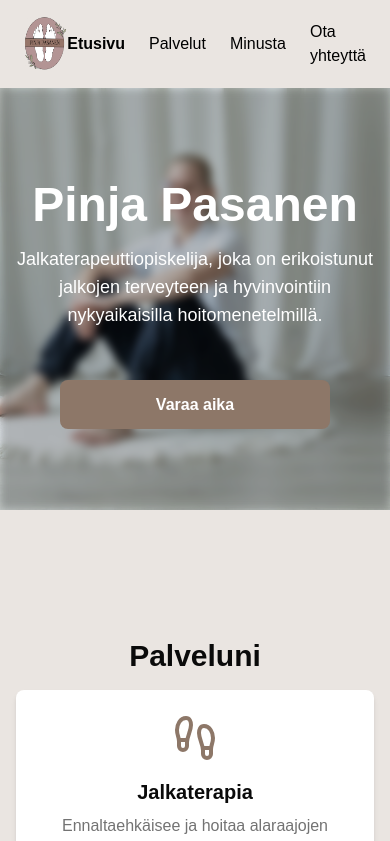
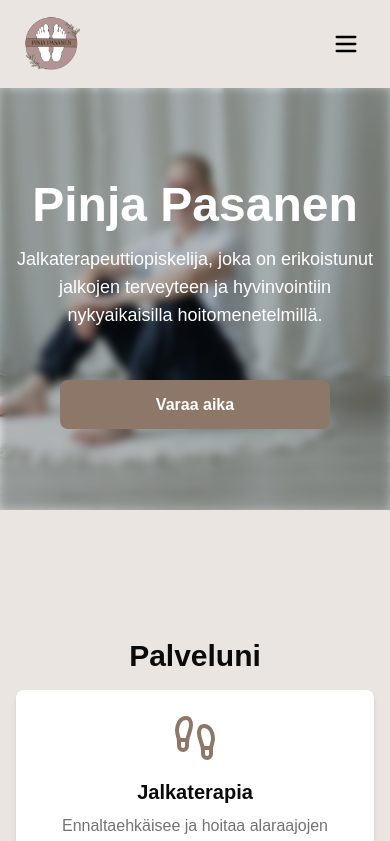
Before and after one commit to Markus-Pasanen/pinja-website, a Next.js app: page / in a window 390 px wide. Shown: the top 841 px of the page. Built offline with nearby package versions, Linux system fonts and the light colour scheme.

Commit message:
burger menu

```diff
--- a/src/components/Navbar.tsx
+++ b/src/components/Navbar.tsx
@@ -3,9 +3,11 @@ import { useState, useEffect } from 'react';
 import Link from 'next/link';
 import { cn } from "@/lib/utils";
 import { usePathname } from 'next/navigation';
+import { Menu, X } from "lucide-react";
 
 const Navbar = () => {
   const [isSticky, setIsSticky] = useState(false);
+  const [menuOpen, setMenuOpen] = useState(false);
   const pathname = usePathname();
 
   useEffect(() => {
@@ -20,6 +22,11 @@ const Navbar = () => {
     };
   }, []);
 
+  // Close menu on route change
+  useEffect(() => {
+    setMenuOpen(false);
+  }, [pathname]);
+
   return (
     <nav
       className={cn(
@@ -28,10 +35,20 @@ const Navbar = () => {
       )}
     >
       <div className="container mx-auto flex items-center justify-between">
-        <Link href="/" className="text-2xl font-bold">
+        <Link href="/" className="text-2xl font-bold z-50">
           <img src="/logo.png" alt="Logo" className="h-14" />
         </Link>
-        <div className="flex items-center space-x-6">
+        {/* Burger menu button for mobile */}
+        <button
+          className="md:hidden flex justify-center items-center w-10 h-10 focus:outline-none"
+          aria-label={menuOpen ? 'Sulje valikko' : 'Avaa valikko'}
+          aria-expanded={menuOpen}
+          onClick={() => setMenuOpen((open) => !open)}
+        >
+          {menuOpen ? <X size={28} /> : <Menu size={28} />}
+        </button>
+        {/* Desktop nav */}
+        <div className="hidden md:flex items-center space-x-6">
           <Link href="/" className={cn("hover:text-accent", pathname === "/" ? "font-semibold" : "")}>
             Etusivu
           </Link>
@@ -45,6 +62,45 @@ const Navbar = () => {
             Ota yhteyttä
           </Link>
         </div>
+        {/* Mobile nav */}
+        <div
+          className={cn(
+            "fixed inset-0 z-40 flex flex-col items-center justify-center space-y-8 text-xl font-medium transition-all duration-300 md:hidden",
+            menuOpen ? "pointer-events-auto opacity-100 bg-secondary" : "pointer-events-none opacity-0"
+          )}
+        >
+          {/* Close button at top right, always visible when menu is open */}
+          <button
+            className="absolute top-6 right-6 flex justify-center items-center w-10 h-10 focus:outline-none"
+            aria-label="Sulje valikko"
+            onClick={() => setMenuOpen(false)}
+          >
+            <X size={28} />
+          </button>
+          <div className="flex flex-col items-center space-y-8 mt-12">
+            <Link href="/" className={cn("hover:text-accent", pathname === "/" ? "font-semibold" : "")}
+              onClick={() => setMenuOpen(false)}>
+              Etusivu
+            </Link>
+            <Link href="/palvelut" className={cn("hover:text-accent", pathname === "/palvelut" ? "font-semibold" : "")}
+              onClick={() => setMenuOpen(false)}>
+              Palvelut
+            </Link>
+            <Link href="/esittely" className={cn("hover:text-accent", pathname === "/esittely" ? "font-semibold" : "")}
+              onClick={() => setMenuOpen(false)}>
+              Minusta
+            </Link>
+            <Link href="/yhteystiedot" className={cn("hover:text-accent", pathname === "/yhteystiedot" ? "font-semibold" : "")}
+              onClick={() => setMenuOpen(false)}>
+              Ota yhteyttä
+            </Link>
+          </div>
+          {/* Footer for mobile menu */}
+          <footer className="absolute bottom-4 left-0 w-full flex flex-col items-center text-sm text-gray-500 dark:text-gray-400">
+            <span>&copy; {new Date().getFullYear()} Pinja</span>
+            <span>Kaikki oikeudet pidätetään</span>
+          </footer>
+        </div>
       </div>
     </nav>
   );
```
